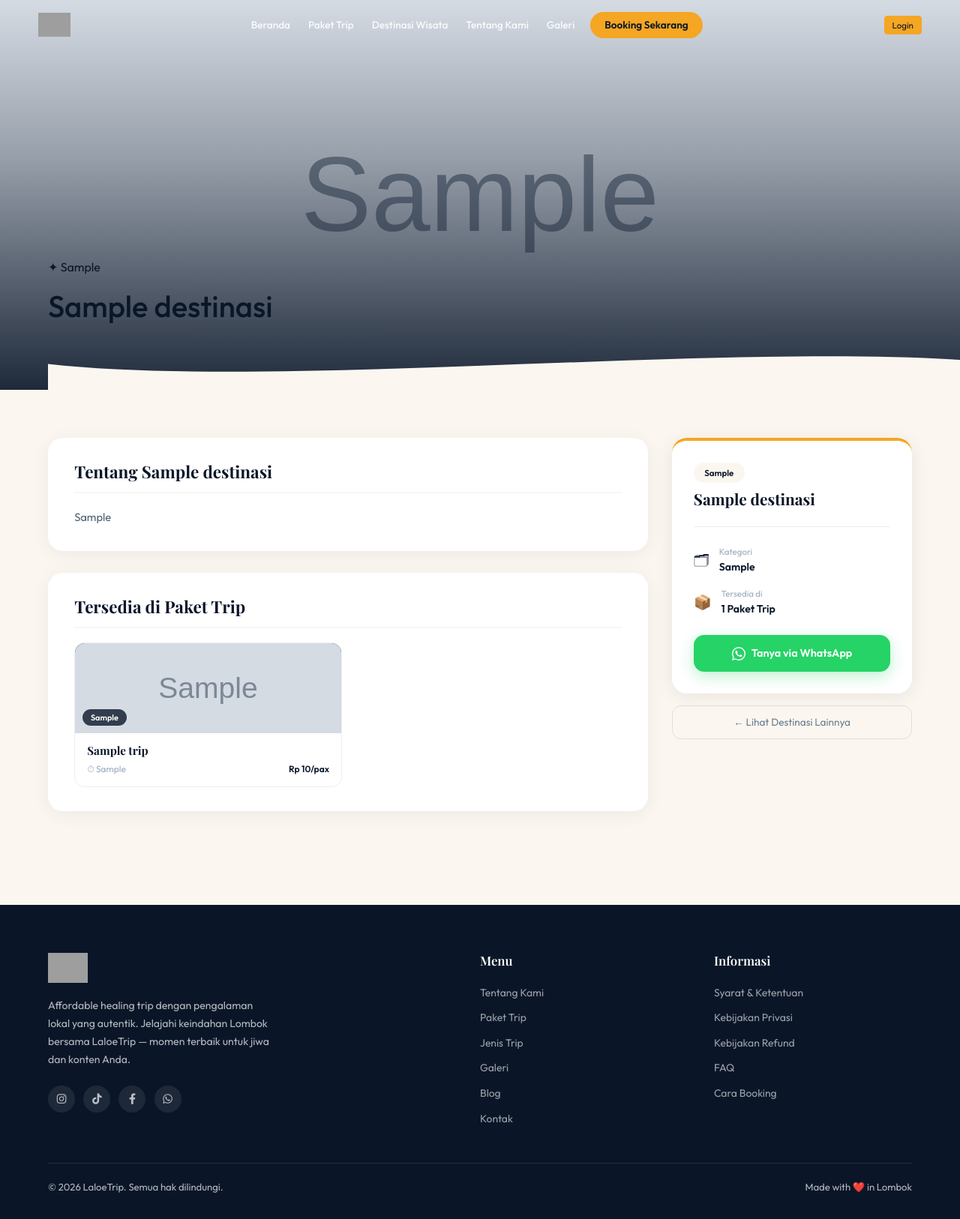
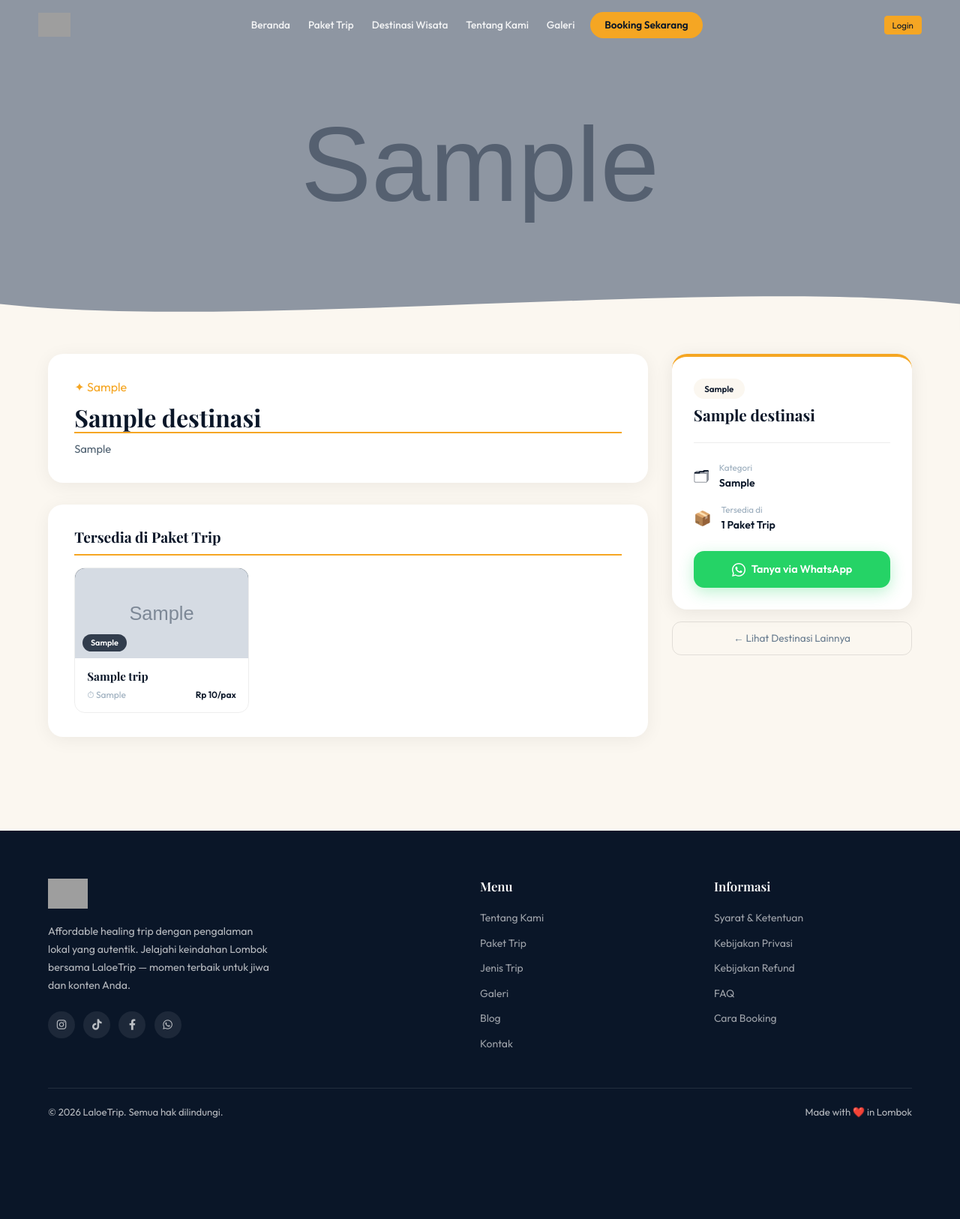
Before and after one commit to Gemboo-coder/tes_laloetrip, a Laravel app: a page that uses resources/views/Destinasi/show.blade.php in a window 1280 px wide. Shown: the whole page at 75% size. After the commit the page ends 1491 px from the top, so only its background shows below. Run offline with Laravel 12, Linux system fonts and the light colour scheme; tables that the repository leaves empty hold one stand-in row (values such as "Sample post"); grey boxes marked "Sample" are stand-in pictures; grey boxes are pictures that could not be loaded.

Commit message:
Banyak Update BAnshor

```diff
--- a/app/Filament/Resources/PaketTrips/Schemas/PaketTripForm.php
+++ b/app/Filament/Resources/PaketTrips/Schemas/PaketTripForm.php
@@ -48,9 +48,7 @@ class PaketTripForm
                     ->directory('paket')
                     ->required(),
 
-                TextInput::make('jumlah_destinasi')
-                    ->numeric()
-                    ->required(),
+
             ]);
     }
 }
--- a/app/Filament/Resources/PaketTrips/Tables/PaketTripsTable.php
+++ b/app/Filament/Resources/PaketTrips/Tables/PaketTripsTable.php
@@ -27,7 +27,7 @@ class PaketTripsTable
                     ->money('IDR'),
 
                 TextColumn::make('durasi'),
-                TextColumn::make('jumlah_destinasi'),
+
 
                 TextColumn::make('created_at')
                     ->dateTime(),
--- a/resources/views/Destinasi/show.blade.php
+++ b/resources/views/Destinasi/show.blade.php
@@ -4,20 +4,10 @@
 
 @section('content')
 
-{{-- ═══════════════════════════════════════
-     HERO
-════════════════════════════════════════ --}}
+{{-- HERO — full image, no text inside --}}
 <section class="dest-detail-hero">
-    <div class="dest-detail-hero-bg" style="background-image: url('{{
-        $destinasi->gambar
-            ? asset('storage/' . $destinasi->gambar)
-            : asset('assets/gili.jpg')
-    }}');"></div>
+    <div class="dest-detail-hero-bg" style="background-image: url('{{ $destinasi->gambar ? asset('storage/' . $destinasi->gambar) : asset('assets/gili.jpg') }}');"></div>
     <div class="dest-detail-hero-dimmer"></div>
-    <div class="dest-detail-hero-content">
-        <span class="hero-badge">✦ {{ $destinasi->kategori }}</span>
-        <h1 class="hero-title mt-3">{{ $destinasi->nama_destinasi }}</h1>
-    </div>
     <div class="dest-detail-hero-wave">
         <svg viewBox="0 0 1440 80" fill="none" xmlns="http://www.w3.org/2000/svg">
             <path d="M0,40 C360,80 1080,0 1440,40 L1440,80 L0,80 Z" fill="var(--cream)"/>
@@ -25,22 +15,22 @@
     </div>
 </section>
 
-{{-- ═══════════════════════════════════════
-     MAIN CONTENT
-════════════════════════════════════════ --}}
-<section style="background:var(--cream); padding:4rem 5% 6rem;">
+{{-- MAIN CONTENT --}}
+<section style="background:var(--cream); padding:2rem 5% 6rem;">
     <div class="dest-detail-layout">
 
-        {{-- KIRI: KONTEN --}}
+        {{-- KIRI: JUDUL + DESKRIPSI + PAKET TERKAIT --}}
         <div class="dest-detail-main">
 
-            {{-- Deskripsi --}}
+            {{-- JUDUL + DESKRIPSI (digabung 1 card) --}}
             <div class="dest-detail-card">
-                <h2 class="dest-detail-title">Tentang {{ $destinasi->nama_destinasi }}</h2>
-                <p class="dest-detail-desc">{{ $destinasi->deskripsi }}</p>
+                <span class="hero-badge" style="border-color:var(--gold); color:var(--gold);">✦ {{ $destinasi->kategori }}</span>
+                <h1 class="dest-title-main">{{ $destinasi->nama_destinasi }}</h1>
+
+                <div class="dest-detail-desc">{!! nl2br(e($destinasi->deskripsi)) !!}</div>
             </div>
 
-            {{-- Paket yang include destinasi ini --}}
+            {{-- PAKET TERKAIT --}}
             @if($destinasi->paketTrips->isNotEmpty())
             <div class="dest-detail-card">
                 <h2 class="dest-detail-title">Tersedia di Paket Trip</h2>
@@ -61,9 +51,7 @@
                             <h4 class="paket-terkait-nama">{{ $paket->nama_paket }}</h4>
                             <div class="paket-terkait-meta">
                                 <span>⏱ {{ $paket->durasi }}</span>
-                                <span class="paket-terkait-harga">
-                                    Rp {{ number_format($paket->harga, 0, ',', '.') }}/pax
-                                </span>
+                                <span class="paket-terkait-harga">Rp {{ number_format($paket->harga, 0, ',', '.') }}/pax</span>
                             </div>
                         </div>
                     </a>
@@ -102,8 +90,7 @@
                 </div>
 
                 <a href="https://wa.me/6285713717336?text=Halo%20LaloeTrip%2C%20saya%20ingin%20mengunjungi%20{{ urlencode($destinasi->nama_destinasi) }}"
-                   target="_blank"
-                   class="dest-sidebar-wa-btn">
+                   target="_blank" class="dest-sidebar-wa-btn">
                     <svg xmlns="http://www.w3.org/2000/svg" width="18" height="18" viewBox="0 0 24 24" fill="currentColor" style="margin-right:8px;flex-shrink:0">
                         <path d="M17.472 14.382c-.297-.149-1.758-.867-2.03-.967-.273-.099-.471-.148-.67.15-.197.297-.767.966-.94 1.164-.173.199-.347.223-.644.075-.297-.15-1.255-.463-2.39-1.475-.883-.788-1.48-1.761-1.653-2.059-.173-.297-.018-.458.13-.606.134-.133.298-.347.446-.52.149-.174.198-.298.298-.497.099-.198.05-.371-.025-.52-.075-.149-.669-1.612-.916-2.207-.242-.579-.487-.5-.669-.51a12.8 12.8 0 0 0-.57-.01c-.198 0-.52.074-.792.372-.272.297-1.04 1.016-1.04 2.479 0 1.462 1.065 2.875 1.213 3.074.149.198 2.096 3.2 5.077 4.487.709.306 1.262.489 1.694.625.712.227 1.36.195 1.871.118.571-.085 1.758-.719 2.006-1.413.248-.694.248-1.289.173-1.413-.074-.124-.272-.198-.57-.347z"/>
                         <path d="M12 0C5.373 0 0 5.373 0 12c0 2.127.558 4.122 1.532 5.854L.057 23.886l6.183-1.453A11.945 11.945 0 0 0 12 24c6.627 0 12-5.373 12-12S18.627 0 12 0zm0 22c-1.9 0-3.681-.497-5.228-1.367l-.375-.222-3.67.862.878-3.584-.244-.389A9.951 9.951 0 0 1 2 12C2 6.477 6.477 2 12 2s10 4.477 10 10-4.477 10-10 10z"/>
@@ -127,25 +114,28 @@
 /* ── HERO ── */
 .dest-detail-hero {
     position: relative;
-    height: 65vh;
-    min-height: 450px;
-    display: flex;
-    align-items: flex-end;
-    justify-content: flex-start;
-    padding: 0 5% 5rem;
+    height: 55vh;
+    min-height: 350px;
     overflow: hidden;
 }
 .dest-detail-hero-bg {
-    position: absolute; inset: 0;
-    background-size: cover; background-position: center;
+    position: absolute;
+    inset: 0;
+    background-size: cover;
+    background-position: center;
 }
 .dest-detail-hero-dimmer {
-    position: absolute; inset: 0;
-    background: linear-gradient(to top, rgba(10,22,40,.9) 0%, rgba(10,22,40,.3) 60%, transparent 100%);
+    position: absolute;
+    inset: 0;
+    background: rgba(10,22,40,.35);
     z-index: 1;
 }
-.dest-detail-hero-content { position:relative; z-index:10; text-align:left; }
-.dest-detail-hero-wave { position:absolute; bottom:-1px; width:100%; z-index:15; }
+.dest-detail-hero-wave {
+    position: absolute;
+    bottom: -1px;
+    width: 100%;
+    z-index: 15;
+}
 
 /* ── LAYOUT ── */
 .dest-detail-layout {
@@ -163,20 +153,37 @@
     box-shadow: 0 4px 24px rgba(0,0,0,.06);
     margin-bottom: 1.8rem;
 }
+
+/* ── JUDUL di dalam card ── */
+.dest-title-main {
+    font-family: 'Playfair Display', serif;
+    font-size: 2rem;
+    font-weight: 700;
+    color: var(--dark);
+    margin: .6rem 0 .5rem;
+    line-height: 1.2;
+    border-bottom: 2px solid var(--gold);
+}
 .dest-detail-title {
     font-family: 'Playfair Display', serif;
-    font-size: 1.4rem; font-weight: 700; color: var(--dark);
-    margin-bottom: 1.2rem; padding-bottom: .8rem;
-    border-bottom: 2px solid var(--cream);
+    font-size: 1.2rem;
+    font-weight: 700;
+    color: var(--dark);
+    margin-bottom: 1rem;
+    padding-bottom: .7rem;
+    border-bottom: 2px solid var(--gold);
 }
 .dest-detail-desc {
-    font-size: .92rem; color: #4e6070; line-height: 1.8; margin: 0;
+    font-size: .92rem;
+    color: #4e6070;
+    line-height: 1.8;
+    margin: 0;
 }
 
 /* ── PAKET TERKAIT ── */
 .paket-terkait-grid {
     display: grid;
-    grid-template-columns: repeat(2, 1fr);
+    grid-template-columns: repeat(3, 1fr);
     gap: 1rem;
 }
 .paket-terkait-card {
@@ -197,70 +204,71 @@
     display:flex; align-items:center; justify-content:center; font-size:2rem;
 }
 .paket-terkait-tag {
-    position: absolute; bottom:.6rem; left:.6rem;
-    background: rgba(10,22,40,.8); color: #fff;
-    font-size: .68rem; font-weight: 600;
-    padding: .2rem .7rem; border-radius: 50px;
+    position:absolute; bottom:.6rem; left:.6rem;
+    background:rgba(10,22,40,.8); color:#fff;
+    font-size:.68rem; font-weight:600;
+    padding:.2rem .7rem; border-radius:50px;
 }
-.paket-terkait-body { padding: .9rem 1rem; }
+.paket-terkait-body { padding:.9rem 1rem; }
 .paket-terkait-nama {
-    font-family: 'Playfair Display', serif;
-    font-size: .95rem; font-weight: 700; color: var(--dark); margin-bottom: .4rem;
+    font-family:'Playfair Display',serif;
+    font-size:.95rem; font-weight:700; color:var(--dark); margin-bottom:.4rem;
 }
 .paket-terkait-meta {
-    display: flex; justify-content: space-between; align-items: center;
-    font-size: .75rem; color: #9aacbc;
+    display:flex; justify-content:space-between; align-items:center;
+    font-size:.75rem; color:#9aacbc;
 }
-.paket-terkait-harga { color: var(--dark); font-weight: 600; }
+.paket-terkait-harga { color:var(--dark); font-weight:600; }
 
 /* ── SIDEBAR ── */
-.dest-detail-sidebar { position: sticky; top: 100px; }
+.dest-detail-sidebar { position:sticky; top:100px; }
 .dest-sidebar-card {
-    background: #fff; border-radius: 20px;
-    padding: 1.8rem; box-shadow: 0 4px 24px rgba(0,0,0,.08);
-    border-top: 4px solid var(--gold);
-    margin-bottom: 1rem;
+    background:#fff; border-radius:20px;
+    padding:1.8rem; box-shadow:0 4px 24px rgba(0,0,0,.08);
+    border-top:4px solid var(--gold);
+    margin-bottom:1rem;
 }
-.dest-sidebar-header { margin-bottom: 1.5rem; padding-bottom: 1.5rem; border-bottom: 1px solid rgba(0,0,0,.07); }
+.dest-sidebar-header { margin-bottom:1.5rem; padding-bottom:1.5rem; border-bottom:1px solid rgba(0,0,0,.07); }
 .dest-sidebar-kategori {
-    display: inline-block;
-    background: var(--cream); color: var(--dark);
-    font-size: .72rem; font-weight: 600; padding: .3rem .9rem;
-    border-radius: 50px; margin-bottom: .6rem;
+    display:inline-block;
+    background:var(--cream); color:var(--dark);
+    font-size:.72rem; font-weight:600; padding:.3rem .9rem;
+    border-radius:50px; margin-bottom:.6rem;
 }
 .dest-sidebar-nama {
-    font-family: 'Playfair Display', serif;
-    font-size: 1.3rem; font-weight: 700; color: var(--dark); margin: 0;
+    font-family:'Playfair Display',serif;
+    font-size:1.3rem; font-weight:700; color:var(--dark); margin:0;
 }
 .dest-sidebar-info { display:flex; flex-direction:column; gap:1rem; margin-bottom:1.5rem; }
 .dest-sidebar-info-item { display:flex; align-items:center; gap:.8rem; font-size:1.2rem; }
 .dest-sidebar-info-label { font-size:.72rem; color:#9aacbc; margin-bottom:.1rem; }
 .dest-sidebar-info-val { font-size:.88rem; font-weight:600; color:var(--dark); }
 .dest-sidebar-wa-btn {
-    display: flex; align-items: center; justify-content: center;
-    background: #25D366; color: #fff;
-    padding: .85rem 1.5rem; border-radius: 14px;
-    font-weight: 700; font-size: .9rem; text-decoration: none;
-    transition: all .3s; box-shadow: 0 6px 20px rgba(37,211,102,.3);
+    display:flex; align-items:center; justify-content:center;
+    background:#25D366; color:#fff;
+    padding:.85rem 1.5rem; border-radius:14px;
+    font-weight:700; font-size:.9rem; text-decoration:none;
+    transition:all .3s; box-shadow:0 6px 20px rgba(37,211,102,.3);
 }
 .dest-sidebar-wa-btn:hover { background:#1aaa53; transform:translateY(-2px); color:#fff; }
 .dest-sidebar-back-btn {
-    display: block; text-align: center;
-    color: #6a7d90; font-size: .85rem; text-decoration: none;
-    padding: .7rem; border-radius: 12px;
-    border: 1.5px solid rgba(0,0,0,.1); transition: all .25s;
+    display:block; text-align:center;
+    color:#6a7d90; font-size:.85rem; text-decoration:none;
+    padding:.7rem; border-radius:12px;
+    border:1.5px solid rgba(0,0,0,.1); transition:all .25s;
 }
 .dest-sidebar-back-btn:hover { background:var(--dark); color:#fff; border-color:var(--dark); }
 
 /* ── RESPONSIVE ── */
 @media (max-width: 992px) {
     .dest-detail-layout { grid-template-columns: 1fr; }
-    .dest-detail-sidebar { position: static; }
+    .dest-detail-sidebar { position:static; }
     .paket-terkait-grid { grid-template-columns: repeat(2,1fr); }
 }
 @media (max-width: 640px) {
-    .dest-detail-hero { height:50vh; padding:0 5% 4rem; }
-    .paket-terkait-grid { grid-template-columns: 1fr; }
+    .dest-detail-hero { height:40vh; min-height:250px; }
+    .paket-terkait-grid { grid-template-columns:1fr; }
+    .dest-title-main { font-size:1.5rem; }
 }
 </style>
 @endpush
```
Also changed, not shown: resources/views/Paket/show.blade.php (+5 -3 lines), database/migrations/2026_06_25_144932_create_paket_trips_table.php.
